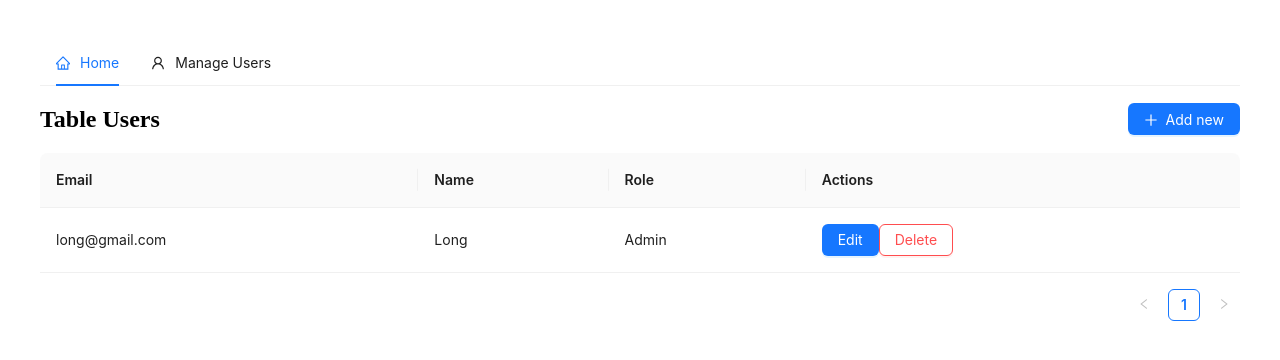
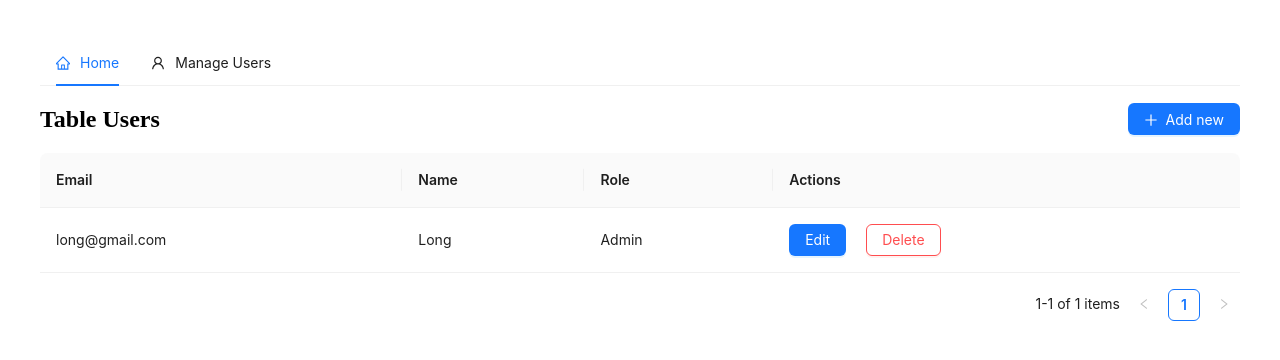
Before and after one commit to longlephanhai/soundclound-admin-, a React (Vite) app: page /users in a window 1280 px wide. Shown: the top 360 px of the page. Built offline with nearby package versions, Linux system fonts and the light colour scheme.

Commit message:
design pagination

```diff
--- a/src/components/users/users.table.tsx
+++ b/src/components/users/users.table.tsx
@@ -15,7 +15,12 @@ export interface IUser {
   gender: string;
   address: string;
 }
-
+interface IPageMeta {
+  current: number,
+  pageSize: number,
+  pages: number,
+  total: number,
+}
 const UsersTable = () => {
 
   const [isCreateModalOpen, setIsCreateModalOpen] = useState(false);
@@ -34,6 +39,13 @@ const UsersTable = () => {
     gender: 'Nam',
     address: 'Hanoi, Vietnam'
   }]);
+
+  const [meta, setMeta] = useState<IPageMeta>({
+    current: 1,
+    pageSize: 10,
+    pages: 0,
+    total: 0,
+  })
 
   const confirm: PopconfirmProps['onConfirm'] = (e) => {
     console.log(e);
@@ -81,14 +93,13 @@ const UsersTable = () => {
               okText="Yes"
               cancelText="No"
             >
-              <Button danger>Delete</Button>
+              <Button style={{ marginLeft: '20px' }} danger>Delete</Button>
             </Popconfirm>
           </>
         )
       }
     }
   ]
-
 
 
   return (
@@ -118,7 +129,23 @@ const UsersTable = () => {
         columns={columns}
         dataSource={data}
         rowKey="_id"
+        pagination={
+          {
+            current: meta.current,
+            pageSize: meta.pageSize,
+            total: meta.total,
+            showTotal: (total, range) => `${range[0]}-${range[1]} of ${total} items`,
+            onChange: (page: number, pageSize: number) => {
+              setMeta({
+                ...meta,
+                current: page,
+                pageSize: pageSize,
+              });
+            }
+          }
+        }
       />
+
 
       <UserCreateModal
         data={data}
```
